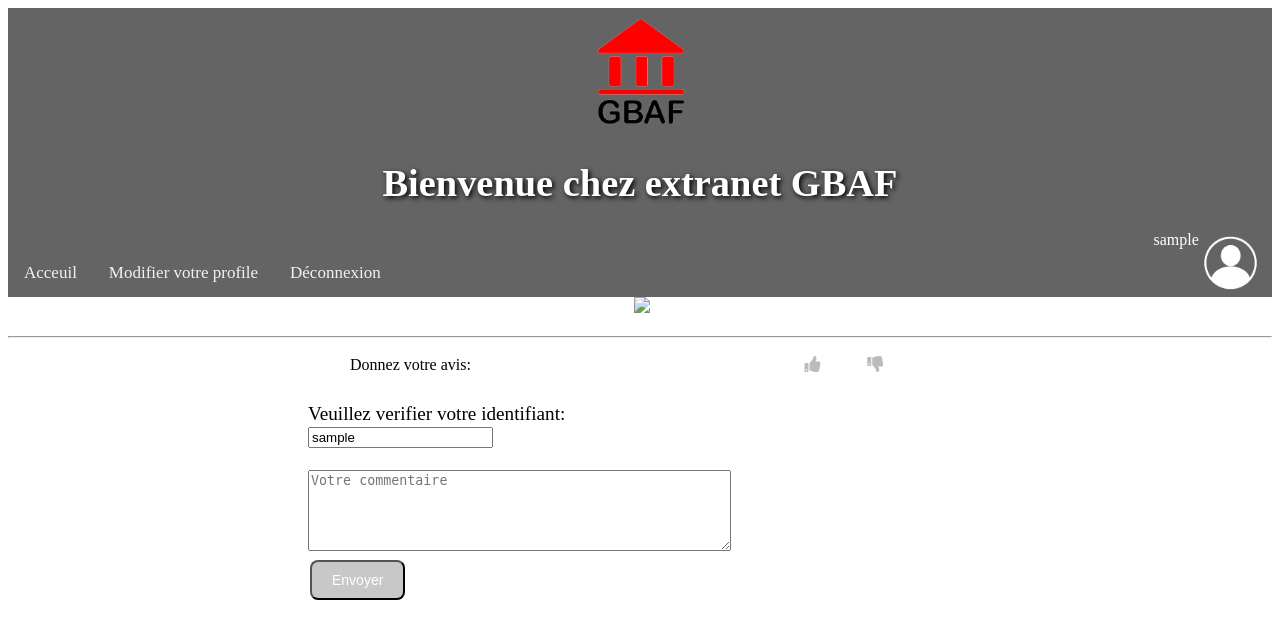
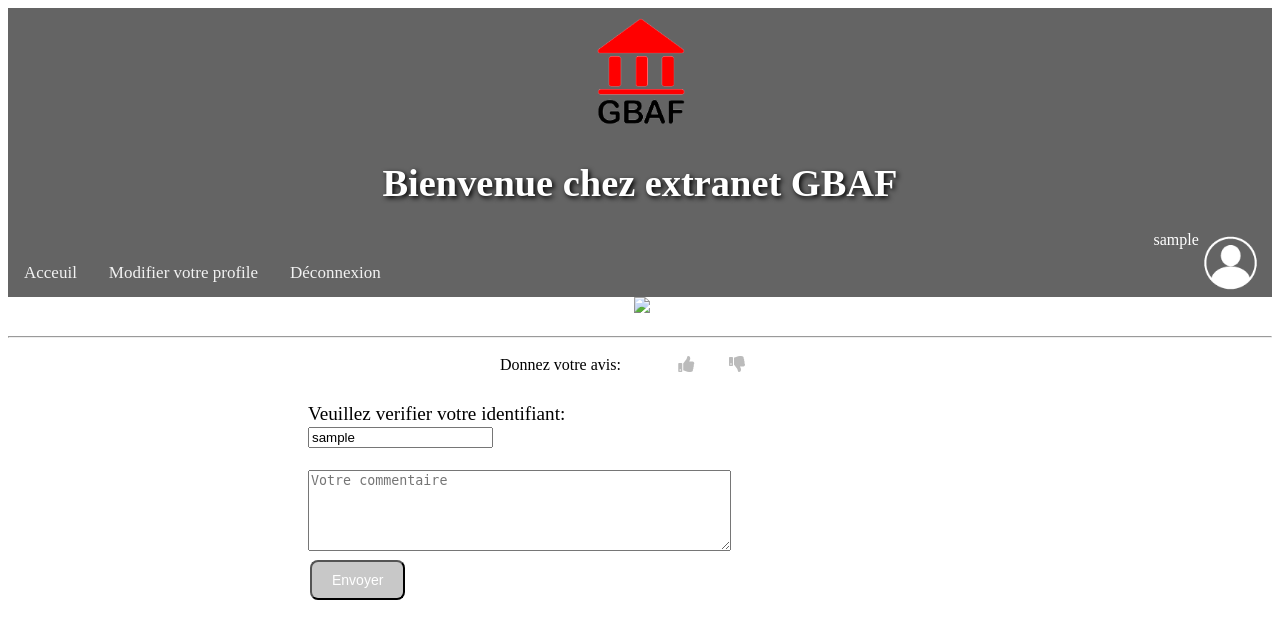
Before and after one commit to Salro-72/OC-GBAF, a PHP site: page /connected/acteurs.php?billet=1 in a window 1280 px wide. Shown: the top 624 px of the page. Run offline with PHP 8.4, Linux system fonts and the light colour scheme; the visitor is signed in with stand-in values (Sample User, id 1); data that the repository does not hold is empty.

Commit message:
Add files via upload

```diff
--- a/style_GBAF.css
+++ b/style_GBAF.css
@@ -266,7 +266,7 @@ float: right;
 }
 
 #demo {
-  max-width: 600px;
+  max-width: 300px;
   margin: 0 auto;
 }
 .prow {
```
